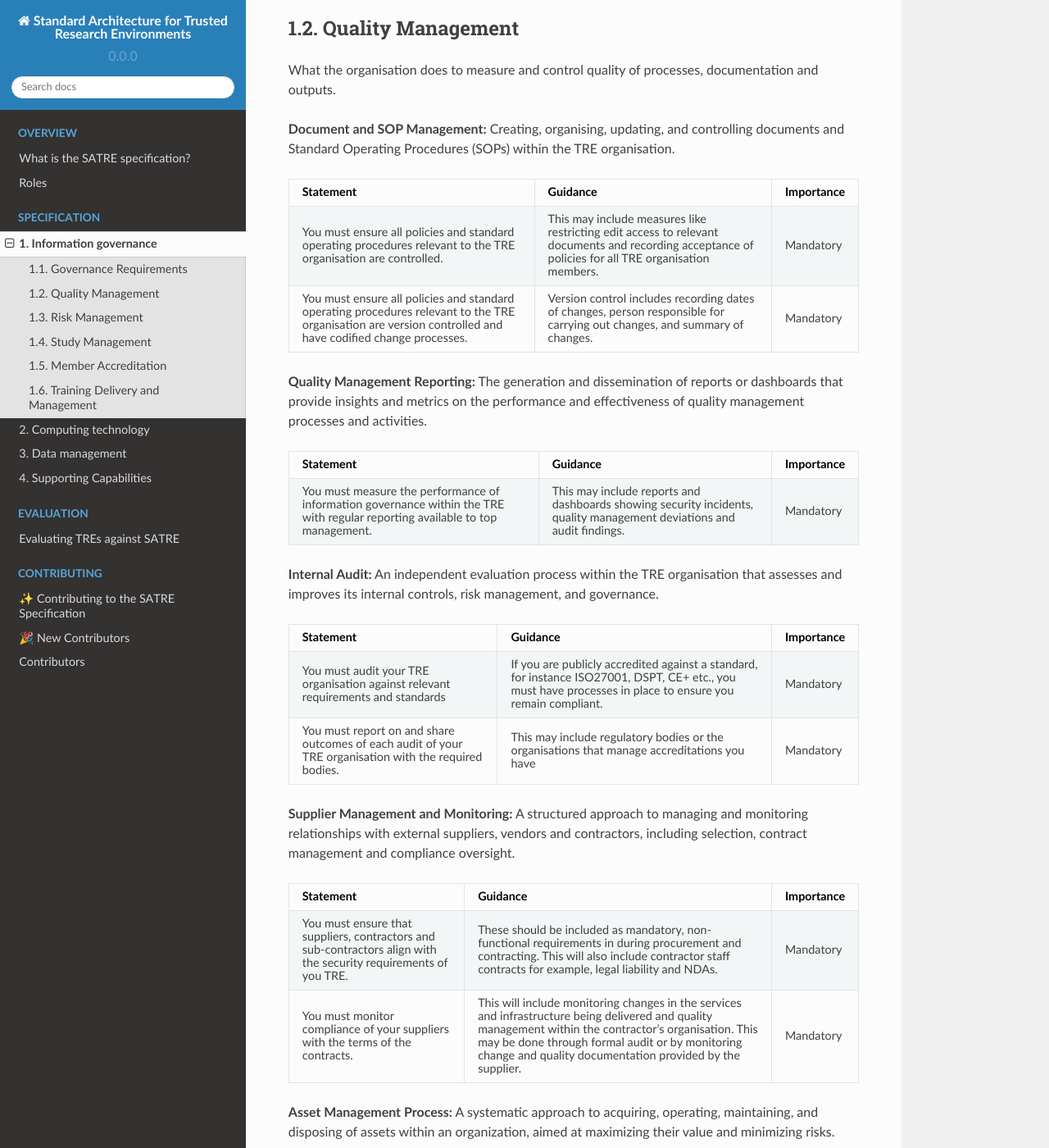
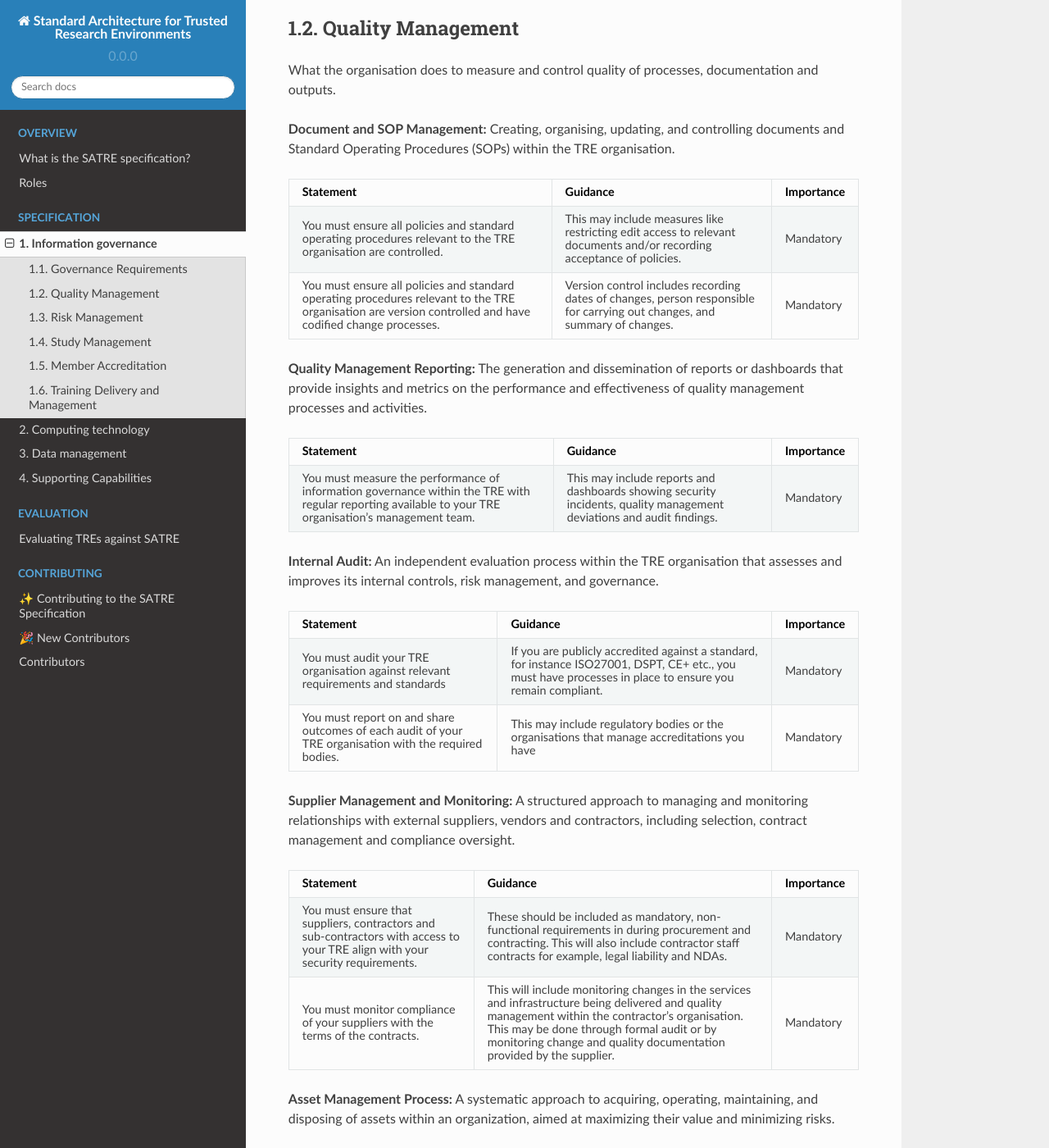
Before and after one commit to sa-tre/satre-specification, a Sphinx documentation site: the page built from docs/source/pillars/information_governance.md, in a window 1280 px wide and 1400 px high, scrolled down 1505 px. Shown: the whole window at 82% size. Built offline with Sphinx 7.4.7 and the Read the Docs theme 2.0.0, drawn with Linux system fonts in a browser that asks for light colours.

Commit message:
:memo: Reworded to address comments

````diff
--- a/docs/source/pillars/information_governance.md
+++ b/docs/source/pillars/information_governance.md
@@ -75,7 +75,7 @@ What the organisation does to measure and control quality of processes, document
   - Guidance
   - Importance
 * - You must ensure all policies and standard operating procedures relevant to the TRE organisation are controlled.
-  - This may include measures like restricting edit access to relevant documents and recording acceptance of policies for all TRE organisation members.
+  - This may include measures like restricting edit access to relevant documents and/or recording acceptance of policies.
   - Mandatory
 * - You must ensure all policies and standard operating procedures relevant to the TRE organisation are version controlled and have codified change processes.
   - Version control includes recording dates of changes, person responsible for carrying out changes, and summary of changes.
@@ -91,7 +91,7 @@ What the organisation does to measure and control quality of processes, document
 * - Statement
   - Guidance
   - Importance
-* - You must measure the performance of information governance within the TRE with regular reporting available to top management.
+* - You must measure the performance of information governance within the TRE with regular reporting available to your TRE organisation's management team.
   - This may include reports and dashboards showing security incidents, quality management deviations and audit findings.
   - Mandatory
 ```
@@ -122,7 +122,7 @@ What the organisation does to measure and control quality of processes, document
 * - Statement
   - Guidance
   - Importance
-* - You must ensure that suppliers, contractors and sub-contractors align with the security requirements of you TRE.
+* - You must ensure that suppliers, contractors and sub-contractors with access to your TRE align with your security requirements.
   - These should be included as mandatory, non-functional requirements in during procurement and contracting.
     This will also include contractor staff contracts for example, legal liability and NDAs.
   - Mandatory
````
